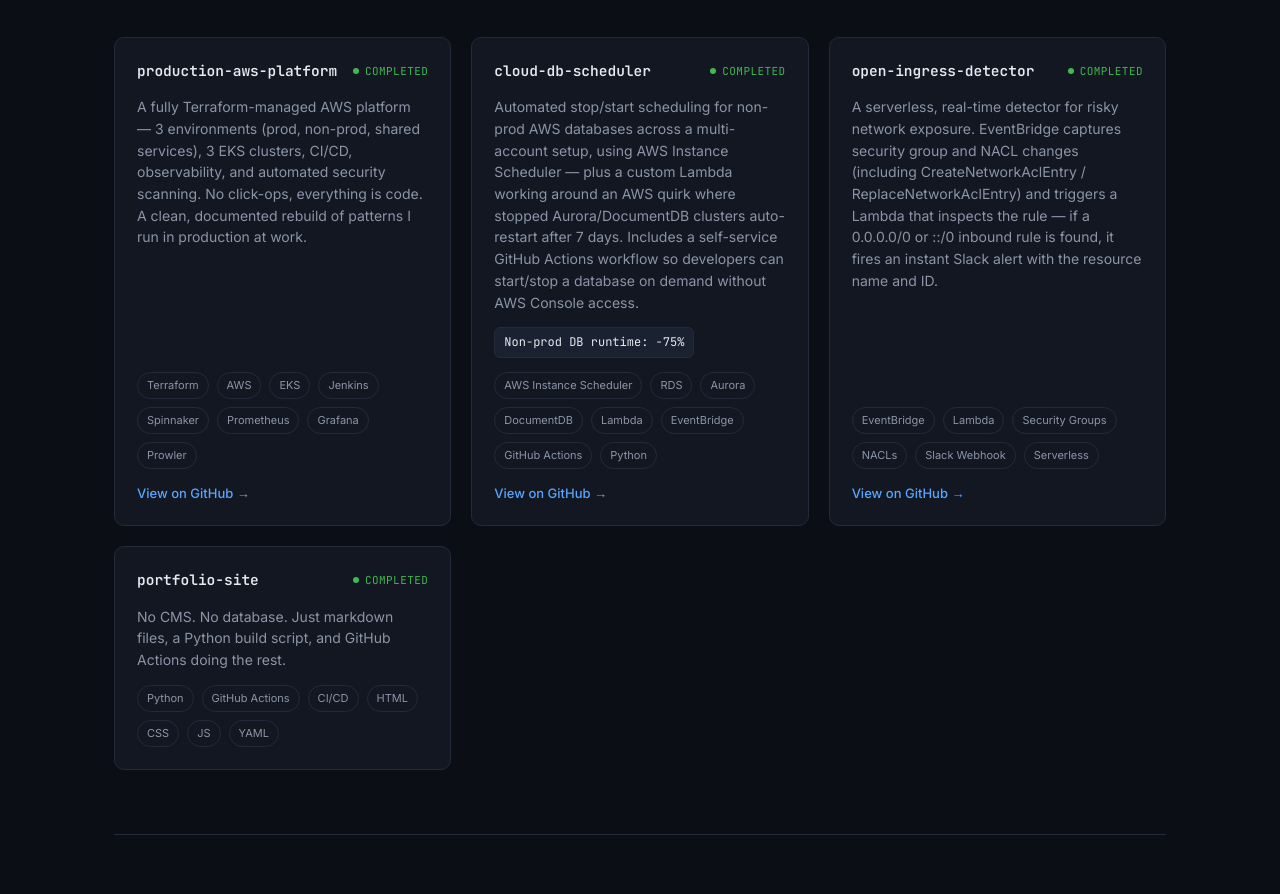
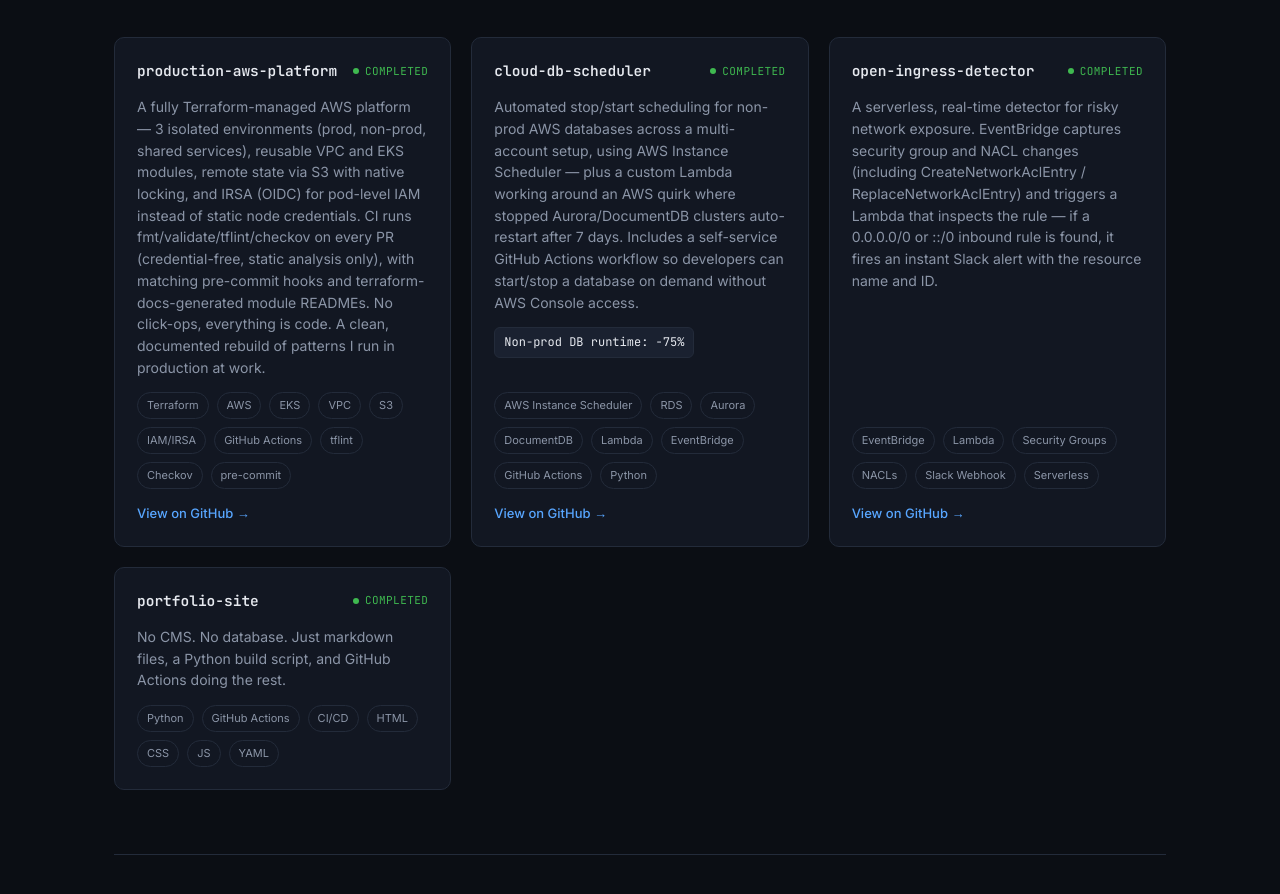
Before and after one commit to yuvrajdevx/portfolio-site, a plain HTML site: page template.html in a window 1280 px wide. Shown: the part 1959-2853 px from the top of the page. Drawn offline with Linux system fonts and the light colour scheme.

Commit message:
Update production-aws-platform card to match real CI/docs additions

```diff
--- a/template.html
+++ b/template.html
@@ -959,9 +959,9 @@
           <div class="card-title">production-aws-platform</div>
           <div class="card-status status-green"><span class="dot dot-green"></span> Completed</div>
         </div>
-        <p class="desc">A fully Terraform-managed AWS platform — 3 environments (prod, non-prod, shared services), 3 EKS clusters, CI/CD, observability, and automated security scanning. No click-ops, everything is code. A clean, documented rebuild of patterns I run in production at work.</p>
+        <p class="desc">A fully Terraform-managed AWS platform — 3 isolated environments (prod, non-prod, shared services), reusable VPC and EKS modules, remote state via S3 with native locking, and IRSA (OIDC) for pod-level IAM instead of static node credentials. CI runs fmt/validate/tflint/checkov on every PR (credential-free, static analysis only), with matching pre-commit hooks and terraform-docs-generated module READMEs. No click-ops, everything is code. A clean, documented rebuild of patterns I run in production at work.</p>
         <div class="card-tags">
-          <span class="tag">Terraform</span><span class="tag">AWS</span><span class="tag">EKS</span><span class="tag">Jenkins</span><span class="tag">Spinnaker</span><span class="tag">Prometheus</span><span class="tag">Grafana</span><span class="tag">Prowler</span>
+          <span class="tag">Terraform</span><span class="tag">AWS</span><span class="tag">EKS</span><span class="tag">VPC</span><span class="tag">S3</span><span class="tag">IAM/IRSA</span><span class="tag">GitHub Actions</span><span class="tag">tflint</span><span class="tag">Checkov</span><span class="tag">pre-commit</span>
         </div>
         <a href="https://github.com/yuvrajdevx/production-grade-aws" class="card-link" target="_blank" rel="noopener">View on GitHub →</a>
       </div>
```
